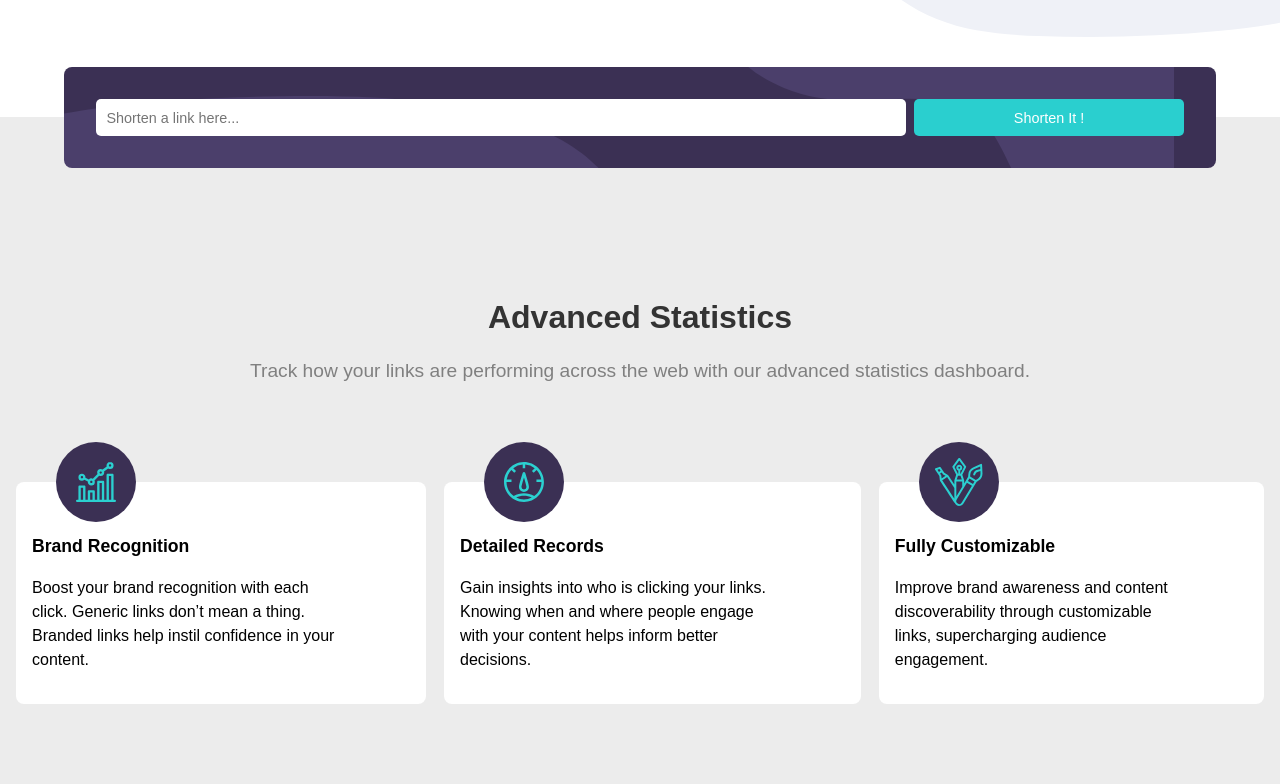
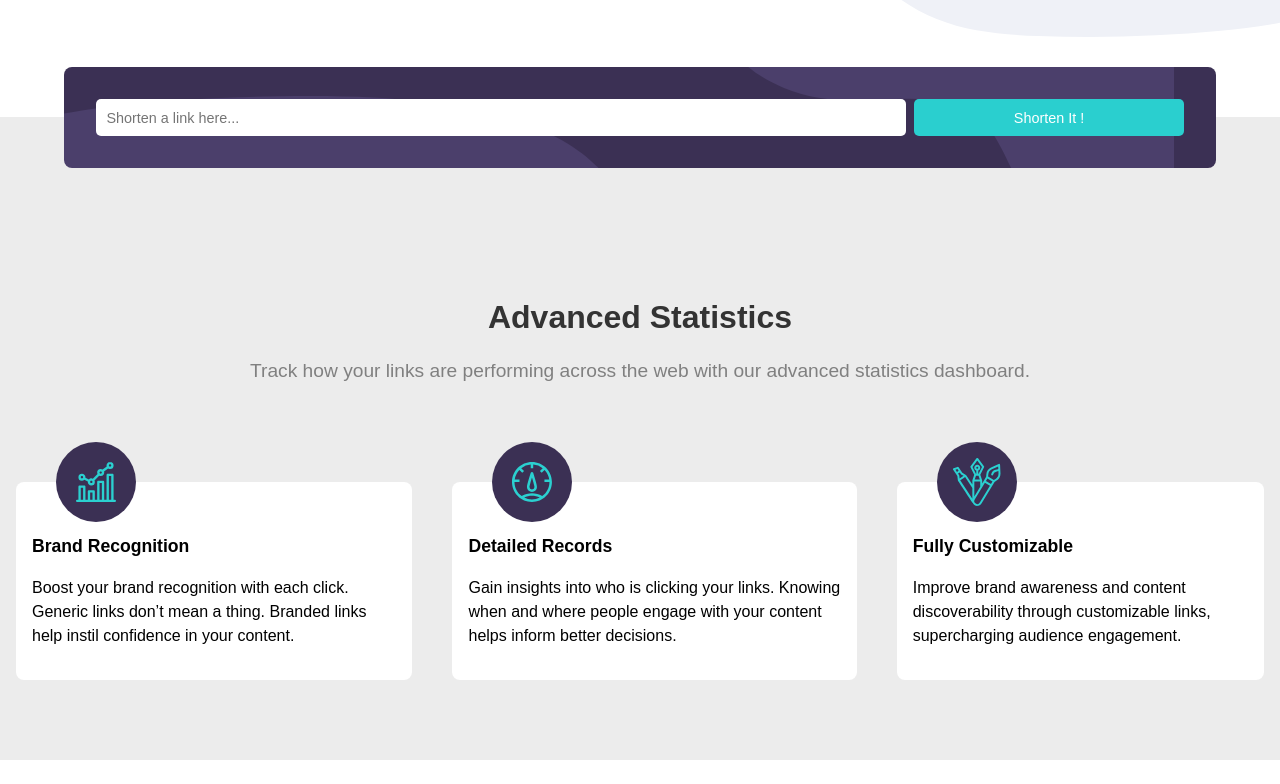
Before and after one commit to jzolotar/shorten-links, a React (Create React App) app: page / in a window 1280 px wide. Shown: the part 455-1239 px from the top of the page. After the commit the page ends 1215 px from the top, so only its background shows below. Built offline with nearby package versions, Linux system fonts and the light colour scheme.

Commit message:
test stuff

```diff
--- a/src/Components/SectionShorten/SectionStats/Item/Item.styled.js
+++ b/src/Components/SectionShorten/SectionStats/Item/Item.styled.js
@@ -9,7 +9,7 @@ export const StyledItem = styled.article`
 
   @media (min-width: 52rem) {
     padding: 2rem 1rem;
-    padding-right: 5rem;
+    max-width: 420px;
   }
 
   div {
--- a/src/Components/SectionShorten/SectionStats/SectionStats.styled.js
+++ b/src/Components/SectionShorten/SectionStats/SectionStats.styled.js
@@ -17,9 +17,12 @@ export const SectionItems = styled.section`
   display: flex;
   flex-direction: column;
   gap: 5rem;
+  width: 100%;
+  max-width: 1400px;
 
   @media (min-width: 52rem) {
     flex-direction: row;
-    gap: 1.1rem;
+    justify-content: space-between;
+    gap: 2.5rem;
   }
 `;
```
